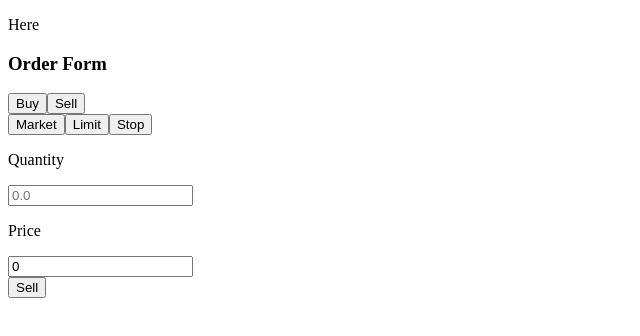
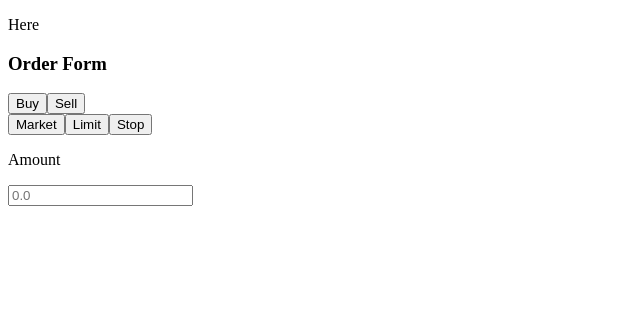
Before and after one commit to oriondean/tradr, an Angular app in the folder client/: page / in a window 1280 px wide. Shown: the top 336 px of the page, without its empty margins (0-640 px from the left). Built offline with nearby package versions, Linux system fonts and the light colour scheme.

Commit message:
sell stock now operational

```diff
--- a/client/src/order-form/order-form.component.html
+++ b/client/src/order-form/order-form.component.html
@@ -1,25 +1,33 @@
-<div class = "order-form">
+<div class="order-form">
   <div>
     <h3>Order Form</h3>
   </div>
   <div class="but-sell-btns">
-    <button>Buy</button>
-    <button>Sell</button>
+    <button (click)="operation(true)">Buy</button>
+    <button (click)="operation(false)">Sell</button>
   </div>
+  <div *ngIf="buy">
     <div class="market-limit-stop">
       <button>Market</button>
       <button>Limit</button>
       <button>Stop</button>
     </div>
     <div>
+      <p>Amount</p>
+      <input placeholder="0.0" />
+    </div>
+  </div>
+  <div *ngIf="!buy">
+    <div>
       <p>Quantity</p>
-    <input placeholder="0.0" />
+      <input placeholder="0" step="1" [(ngModel)]="quantity"/>
     </div>
     <div>
       <p>Price</p>
-    <input placeholder="0.00" type="number" step="0.1" [(ngModel)]="inputValue" />
+      <input placeholder="0" type="number" step="1" [(ngModel)]="price" />
     </div>
     <div>
       <button (click)="postData()">Sell</button>
     </div>
   </div>
+</div>
--- a/client/src/order-form/order-form.component.ts
+++ b/client/src/order-form/order-form.component.ts
@@ -5,17 +5,23 @@ import {
 } from '@angular/common/http';
 import { Component, input } from '@angular/core';
 import { FormsModule } from '@angular/forms';
+import { CommonModule } from '@angular/common';
+
 
 @Component({
   selector: 'app-order-form',
   standalone: true,
-  imports: [HttpClientModule, FormsModule],
+  imports: [CommonModule, HttpClientModule, FormsModule],
   templateUrl: './order-form.component.html',
   styleUrl: './order-form.component.css',
 })
+
 export class OrderFormComponent {
   constructor(private http: HttpClient) {}
-  inputValue: number = 0;
+  quantity = 0;
+  price = 0;
+  action = "BID";
+  buy = true;
 
   sendData(data: any) {
     const url = 'http://localhost:8080/order/';
@@ -25,16 +31,20 @@ export class OrderFormComponent {
     return this.http.post(url, data, { headers });
   }
 
-  operation() {
-
+  operation(buy: boolean) {
+    this.buy = buy;
   }
 
   postData() {
-    console.log('Input value: ', this.inputValue)
+    let action = "BID"
+    if (!this.buy){
+      action = "ASK"
+    }
+    console.log('Input value: ', this.quantity)
     const data: any = {
-      quantity: 30,
-      price: 35,
-      action: 'ASK',
+      quantity: this.quantity,
+      price: this.price,
+      action,
       account: 'dkerr',
       initialQuantity: 30,
     };
```
Lines whose indentation alone changed are shown as unchanged.
